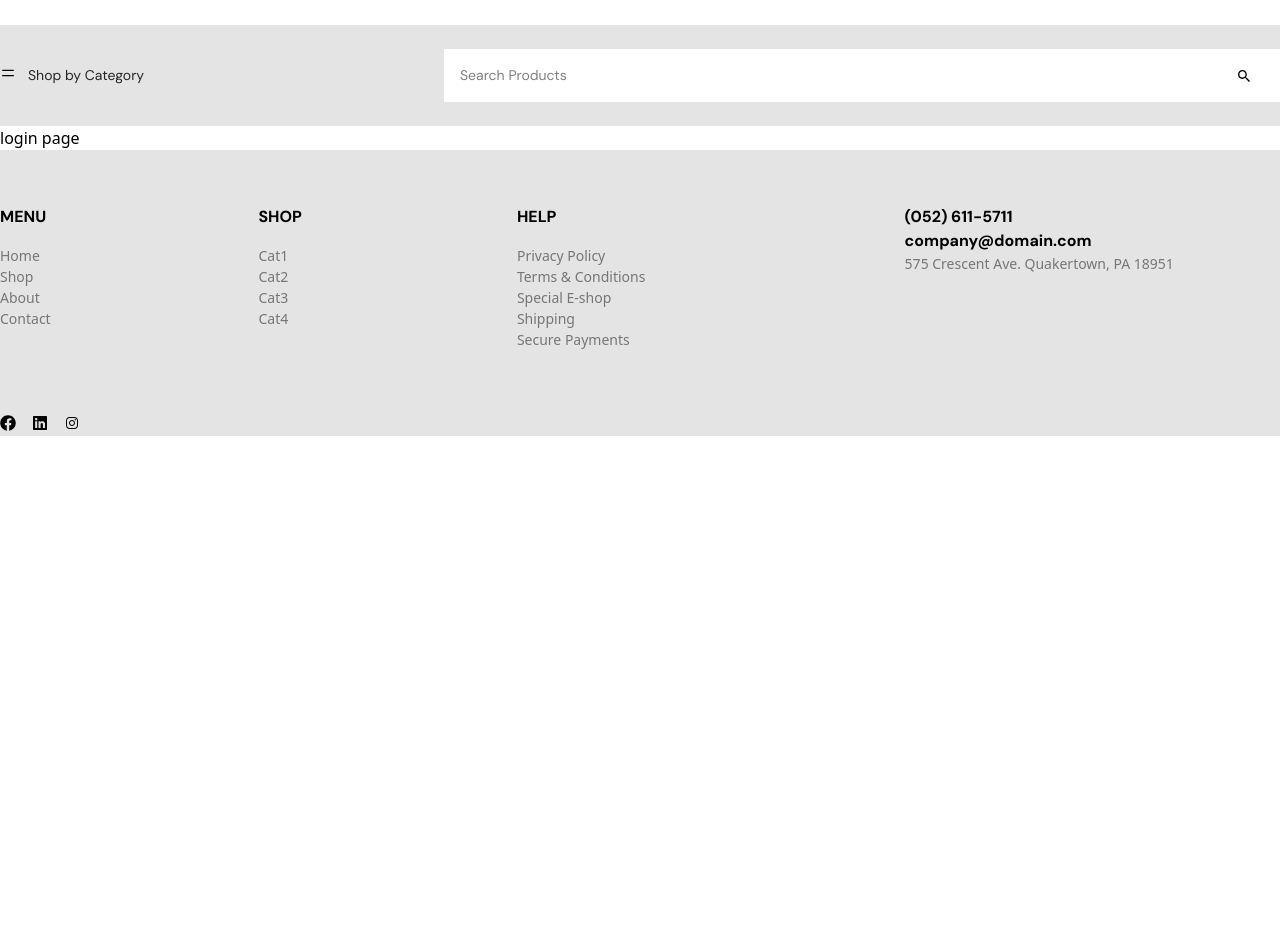
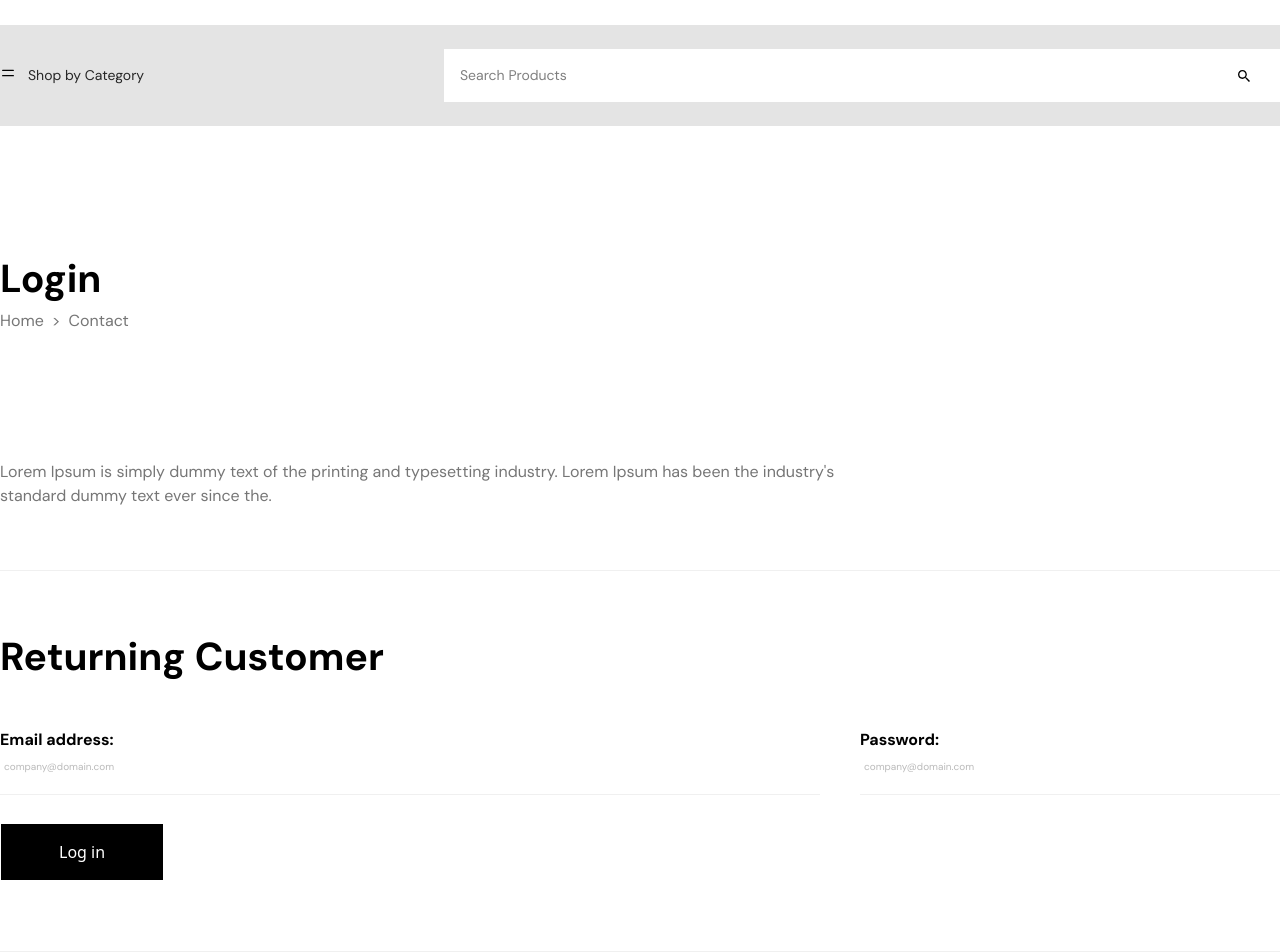
Before and after one commit to wahidul60/E-commerce, a React (Vite) app: page /login in a window 1280 px wide. Shown: the part 60-1012 px from the top of the page. Before the commit the page ends 800 px from the top, so only its background shows below. Built offline with nearby package versions, Linux system fonts and the light colour scheme.

Commit message:
Login Page Done

```diff
--- a/src/App.jsx
+++ b/src/App.jsx
@@ -8,7 +8,7 @@ import About from "./Pages/About";
 import Contacts from "./Pages/Contacts"
 import Login from "./Pages/Login";
 import Signup from "./Pages/Signup";
-import MyAccout from "./Pages/MyAccout";
+import MyAccount from "./Pages/MyAccount";
 import Card from "./Pages/Card";
 import Checkout from "./Pages/Checkout";
 import NotFound from "./Pages/NotFound";
@@ -24,7 +24,7 @@ const router = createBrowserRouter(
         <Route path="contacts" element={<Contacts/>} />
         <Route path="login" element={<Login/>} />
         <Route path ="signup" element={<Signup/>} />
-        <Route path="myaccount" element={<MyAccout/>} />
+        <Route path="myaccount" element={<MyAccount/>} />
         <Route path="card" element={<Card/>} />
         <Route path="checkout" element={<Checkout/>} />
         <Route path="notfound" element={<NotFound/>}/>
--- a/src/Component/Navbar.jsx
+++ b/src/Component/Navbar.jsx
@@ -19,7 +19,7 @@ const Navbar = () => {
                       <Link to='/'><List text="Home"/></Link>
                       <Link to='shop'><List text="Shop"/></Link>
                       <Link to='about'><List text="About"/></Link>
-                      <Link to=''><List text="Contact"/></Link>
+                      <Link to='contacts'><List text="Contact"/></Link>
                       <Link to=''><List text="Journal"/></Link>
                     </Flex>
                 </div>
--- a/src/Layout/TopBar.jsx
+++ b/src/Layout/TopBar.jsx
@@ -6,6 +6,7 @@ import { IoMdSearch } from "react-icons/io";
 import { IoMdContact } from "react-icons/io";
 import { IoMdArrowDropdown } from "react-icons/io";
 import { IoCartOutline } from "react-icons/io5";
+import { Link } from 'react-router-dom';
 
 
 
@@ -26,10 +27,12 @@ const TopBar = () => {
             </div>
             <div className='w-4/16 '>
                 <Flex className=' justify-end gap-5'>
-                    <Flex>
-                        <IoMdContact className='text-black' />
-                        <IoMdArrowDropdown className='text-black' />
-                    </Flex>
+                   <Link to='login'>
+                        <Flex>
+                            <IoMdContact className='text-black' />
+                            <IoMdArrowDropdown className='text-black' />
+                        </Flex>
+                    </Link>
                     <IoCartOutline />
                 </Flex>
 
--- a/src/Pages/Contacts.jsx
+++ b/src/Pages/Contacts.jsx
@@ -1,10 +1,42 @@
 import React from 'react'
+import Container from '../Component/Container'
+import Heading from '../Component/Heading'
+import Flex from '../Component/Flex'
+import SubHeading from '../Component/SubHeading'
+import Button from '../Component/Button'
 
 const Contacts = () => {
   return (
-    <div>
-      Contacts Page
-    </div>
+    <section>
+      <Container>
+        <Heading className='pt-[124px] pb-3' text='Contacts'/>
+        <Flex className='gap-x-2 text-[#767676] font-DM pb-[125px]'>
+        <p>Home</p> <span>></span> <p>Contact</p>
+        </Flex>
+        <Heading text='Fill up a Form' className='pb-10'/>
+         <label className='pb-4 block border-b border-[#f0f0f0] w-1/2' htmlFor='name'> <SubHeading  text='Name:'/>
+                <input className='text-[#767676] font-DM text-[10px] p-1 rounded' id='name' placeholder='Enter your name here'></input>
+             </label>
+
+             <label className='pb-4 block border-b border-[#f0f0f0] pt-5 w-1/2' htmlFor='email'> <SubHeading  text='Email:'/>
+                <input className='text-[#767676] font-DM text-[10px] p-1 rounded' id='email' placeholder='Enter your email here'></input>
+             </label>
+
+             <label className='pb-4 block border-b border-[#f0f0f0] pt-5 w-1/2' htmlFor='review'> <SubHeading  text='Message:'/>
+                <textarea id="review" rows="10" cols="100" className='text-[#767676] font-DM text-[10px] p-1 rounded' placeholder='Enter your message here'></textarea>
+             </label>
+             <div className='pt-4 pb-[140px]'><Button text='Post'/></div>
+        <div className="flex justify-center items-center pb-[100px]">
+          <iframe
+            className="w-[1000px] h-[400px]"
+            src="https://www.google.com/maps/embed?pb=!1m18!1m12!1m3!1d3939.449832840806!2d90.4042250111606!3d24.74917334960957!2m3!1f0!2f0!3f0!3m2!1i1024!2i768!4f13.1!3m3!1m2!1s0x37564f03d30bf7d3%3A0xb6396ad75ac2da40!2sCreative%20IT%20Solution!5e1!3m2!1sen!2sbd!4v1750074482140!5m2!1sen!2sbd"
+            allowFullScreen=""
+            loading="lazy"
+            referrerPolicy="no-referrer-when-downgrade"
+          ></iframe>
+        </div>
+      </Container>
+    </section>
   )
 }
 
--- a/src/Pages/Login.jsx
+++ b/src/Pages/Login.jsx
@@ -1,10 +1,36 @@
 import React from 'react'
+import Container from '../Component/Container'
+import Heading from '../Component/Heading'
+import SubHeading from '../Component/SubHeading'
+import Flex from '../Component/Flex'
+import Button from '../Component/Button'
 
 const Login = () => {
   return (
-    <div>
-      login page
-    </div>
+    <section>
+      <Container>
+        <Heading text='Login' className='pt-[124px]'/>
+         <Flex className='gap-x-2 text-[#767676] font-DM pb-[125px] pb-[127px]'>
+        <p>Home</p> <span>></span> <p>Contact</p>
+        </Flex>
+        <div className='pb-[62px] border-b border-[#f0f0f0]'>
+          <p className='text-[#767676] font-DM w-1/2'>Lorem Ipsum is simply dummy text of the printing and typesetting industry. Lorem Ipsum has been the industry's standard dummy text ever since the.</p>
+        </div>
+        <Heading text='Returning Customer' className='pt-[57px] pb-[42px]'/>
+        <Flex className='gap-x-10 pb-7'>
+          <label className='pb-4 block border-b border-[#f0f0f0] w-1/2' htmlFor='name'> <SubHeading  text='Email address:'/>
+            <input className='text-[#767676] font-DM text-[10px] p-1 rounded' type='email' id='name' placeholder='company@domain.com'></input>
+          </label>
+          <label className='pb-4 block border-b border-[#f0f0f0] w-1/2' htmlFor='password'> <SubHeading  text='Password:'/>
+            <input className='text-[#767676] font-DM text-[10px] p-1 rounded' type='password' id='password' placeholder='company@domain.com'></input>
+          </label>
+        </Flex>
+       <div className='pb-[70px] border-b border-[#f0f0f0]'> <Button className='hover:bg-white hover:text-black hover:border-black border duration-500'  text='Log in'/></div>
+       <Heading text='New Customer' className='pt-[58px] pb-[38px]'/>
+       <p className='w-1/2'>Lorem Ipsum is simply dummy text of the printing and typesetting industry. Lorem Ipsum has been the industry's standard dummy text ever since the.</p>
+       <div className='pt-[51px] pb-[140px]'><Button text='Continue'/></div>
+      </Container>
+    </section>
   )
 }
 
```
Also changed, not shown: src/Pages/MyAccount.jsx (renamed from src/Pages/MyAccout.jsx).
